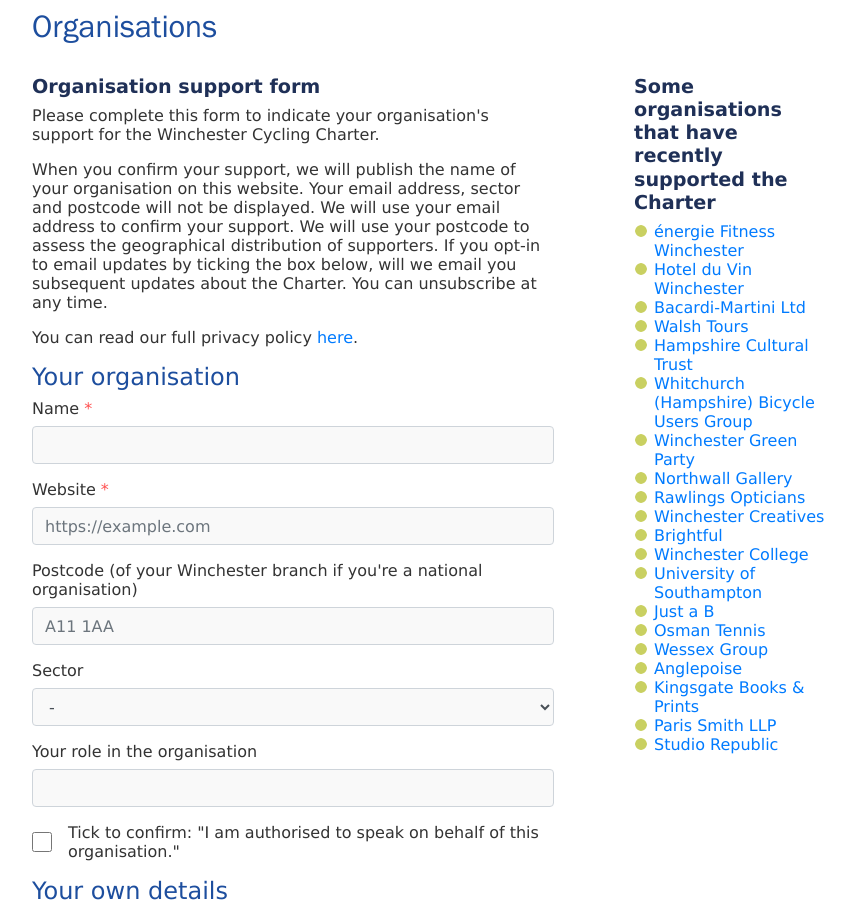
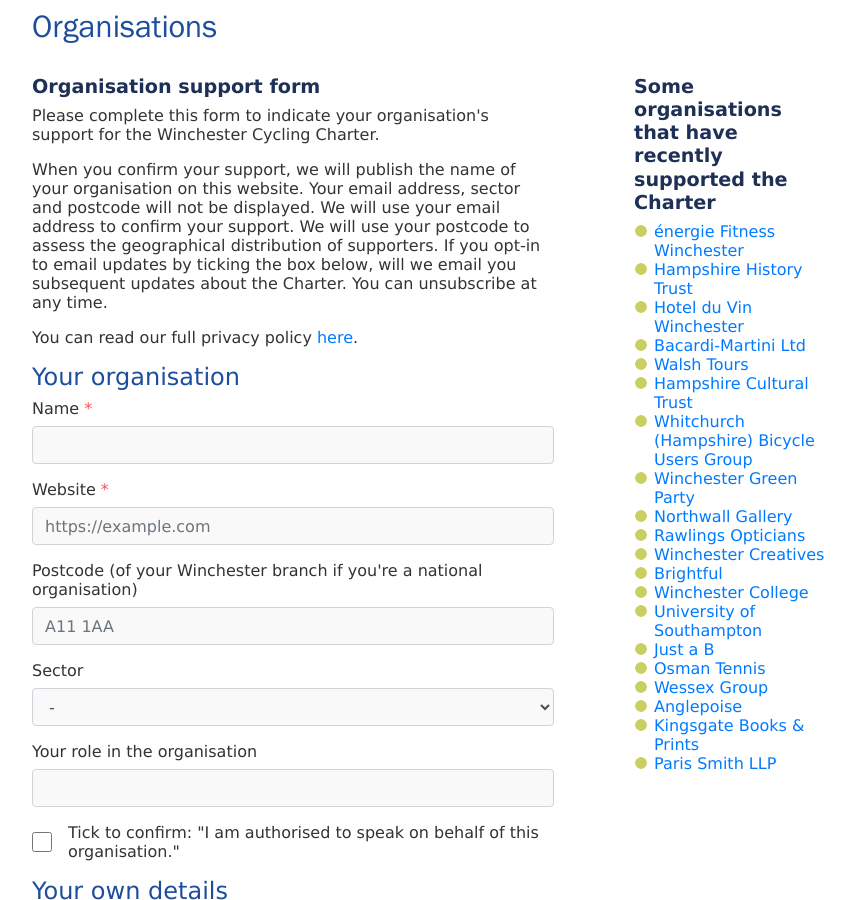
Before and after one commit to winchestercyclingcharter/winchestercyclingcharter.github.io, a Jekyll site: the page built from org-page.md, in a window 1280 px wide and 900 px high, scrolled down 206 px. Shown: the whole window, without its empty margins (209-1064 px from the left). Built offline with Jekyll 4.4.1, drawn with Linux system fonts in a browser that asks for light colours; nearby versions of some CDN libraries.

Commit message:
Update orgs.yml

```diff
--- a/_data/orgs.yml
+++ b/_data/orgs.yml
@@ -55,6 +55,7 @@
 - { title: Bacardi-Martini Ltd, website: 'https://www.bacardilimited.com/', logo: 'Bacardi_Limited-250.png', founding: false, dt: 20210407-083847-046305 }
 - { title: Hotel du Vin Winchester , website: 'https://www.hotelduvin.com/', logo: 'Hotel-Du-Vin-250.png', founding: false, dt: 20210407-225202-021063 }
 - { title: énergie Fitness Winchester, website: 'https://www.energiefitness.com/winchester', logo: 'energie-fitness-250.png', founding: false, dt: 20210416-143225-416355 }
+- { title: Hampshire History Trust, website: 'https://hampshirehistorytrust.com', logo: '#', founding: false, dt: 20210416-094624-467872 }
 
 - { title: Kingsgate Books & Prints, website: 'http://kingsgatebooksandprints.co.uk', logo: '#', founding: false, dt: 20210309-150607-552668 }
 - { title: Perlins Community Project, website: 'https://www.perlinscommunityproject.co.uk', logo: '#', founding: false, dt: 20210221-202457-823360 }
```
